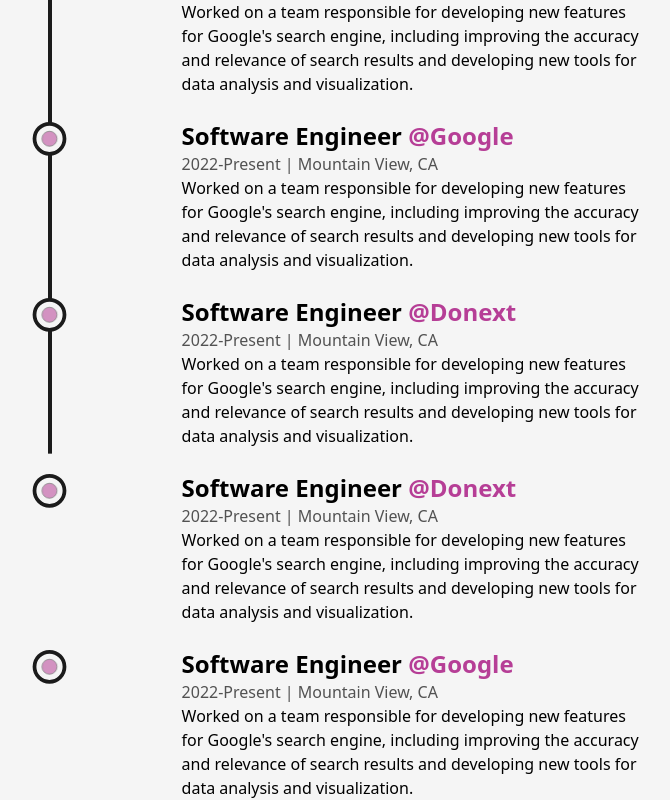
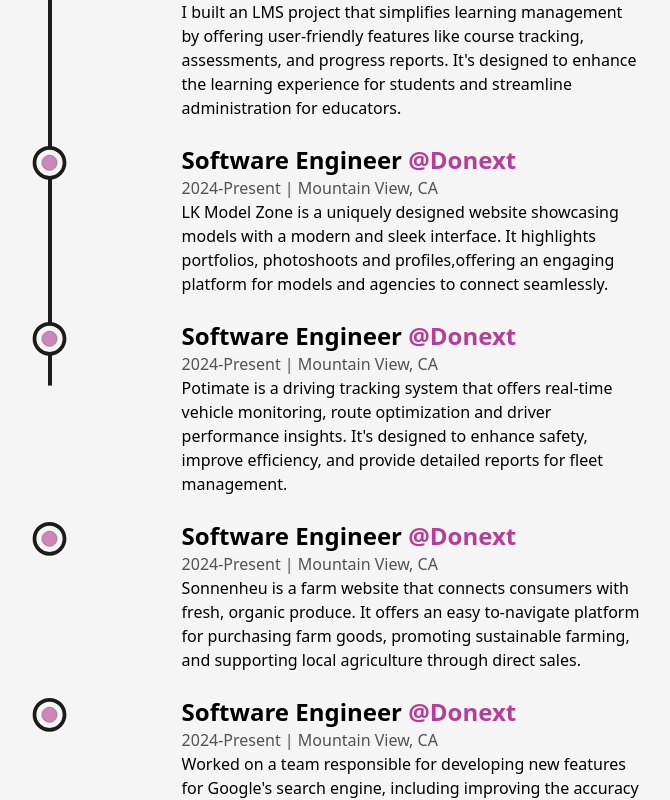
Before and after one commit to spriveen/Portfolio, a Next.js app: page /about in a window 1280 px wide. Shown: the part 2748-3548 px from the top of the page, without its empty margins (244-914 px from the left). Built offline with nearby package versions, Linux system fonts and the light colour scheme.

Commit message:
upadate experience js

```diff
--- a/src/components/Experience.js
+++ b/src/components/Experience.js
@@ -51,56 +51,56 @@
 
         <ul className='w-full flex flex-col items-start justify-between ml-4 xs:ml-2'>
             <Details
+            position="Software Engineer" company="Donext"
+            companyLink="http://www.google.com"
+            time="2024-Present" address="Mountain View, CA"
+            work="I built an LMS project that simplifies learning management by offering user-friendly
+            features like course tracking, assessments, and progress reports. It's designed to enhance the
+             learning experience for students and streamline administration for educators."/>
+
+            <Details
+            position="Software Engineer" company="Donext"
+            companyLink="http://www.google.com"
+            time="2024-Present" address="Mountain View, CA"
+            work="LK Model Zone is a uniquely designed website showcasing models with a modern and sleek interface.
+             It highlights portfolios, photoshoots and profiles,offering an engaging platform for models and agencies
+             to connect seamlessly."/>
+
+
+            <Details
+            position="Software Engineer" company="Donext"
+            companyLink="http://www.google.com"
+            time="2024-Present" address="Mountain View, CA"
+            work="Potimate is a driving tracking system that offers real-time vehicle monitoring, route optimization
+            and driver performance insights. It's designed to enhance safety, improve efficiency, and provide
+            detailed reports for fleet management."/>
+
+
+            <Details
+            position="Software Engineer" company="Donext"
+            companyLink="http://www.google.com"
+            time="2024-Present" address="Mountain View, CA"
+            work="Sonnenheu is a farm website that connects consumers with fresh, organic produce. It offers an easy
+            to-navigate platform for purchasing farm goods, promoting sustainable farming, and supporting
+            local agriculture through direct sales."/>
+
+
+            <Details
+            position="Software Engineer" company="Donext"
+            companyLink="http://www.google.com"
+            time="2024-Present" address="Mountain View, CA"
+            work="Worked on a team responsible for developing new features for Google's
+            search engine, including improving the accuracy and relevance of search results and
+            developing new tools for data analysis and visualization."/>
+
+
+            {/* <Details
             position="Software Engineer" company="Google"
             companyLink="http://www.google.com"
             time="2022-Present" address="Mountain View, CA"
             work="Worked on a team responsible for developing new features for Google's
             search engine, including improving the accuracy and relevance of search results and
-            developing new tools for data analysis and visualization."/>
-
-            <Details
-            position="Software Engineer" company="Google"
-            companyLink="http://www.google.com"
-            time="2022-Present" address="Mountain View, CA"
-            work="Worked on a team responsible for developing new features for Google's
-            search engine, including improving the accuracy and relevance of search results and
-            developing new tools for data analysis and visualization."/>
-
-
-            <Details
-            position="Software Engineer" company="Donext"
-            companyLink="http://www.google.com"
-            time="2022-Present" address="Mountain View, CA"
-            work="Worked on a team responsible for developing new features for Google's
-            search engine, including improving the accuracy and relevance of search results and
-            developing new tools for data analysis and visualization."/>
-
-
-            <Details
-            position="Software Engineer" company="Donext"
-            companyLink="http://www.google.com"
-            time="2022-Present" address="Mountain View, CA"
-            work="Worked on a team responsible for developing new features for Google's
-            search engine, including improving the accuracy and relevance of search results and
-            developing new tools for data analysis and visualization."/>
-
-
-            <Details
-            position="Software Engineer" company="Google"
-            companyLink="http://www.google.com"
-            time="2022-Present" address="Mountain View, CA"
-            work="Worked on a team responsible for developing new features for Google's
-            search engine, including improving the accuracy and relevance of search results and
-            developing new tools for data analysis and visualization."/>
-
-
-            <Details
-            position="Software Engineer" company="Google"
-            companyLink="http://www.google.com"
-            time="2022-Present" address="Mountain View, CA"
-            work="Worked on a team responsible for developing new features for Google's
-            search engine, including improving the accuracy and relevance of search results and
-            developing new tools for data analysis and visualization."/>
+            developing new tools for data analysis and visualization."/> */}
         </ul>
       </div>
     </div>
```
